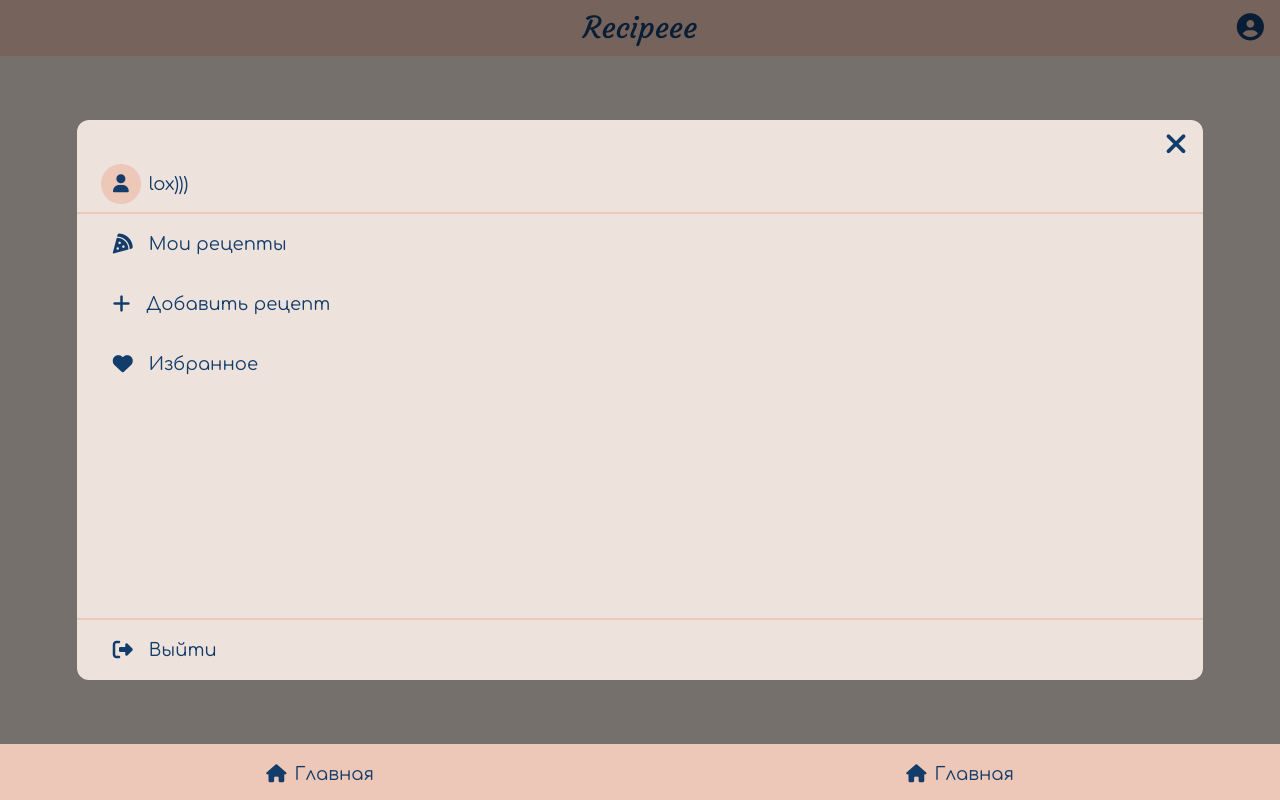
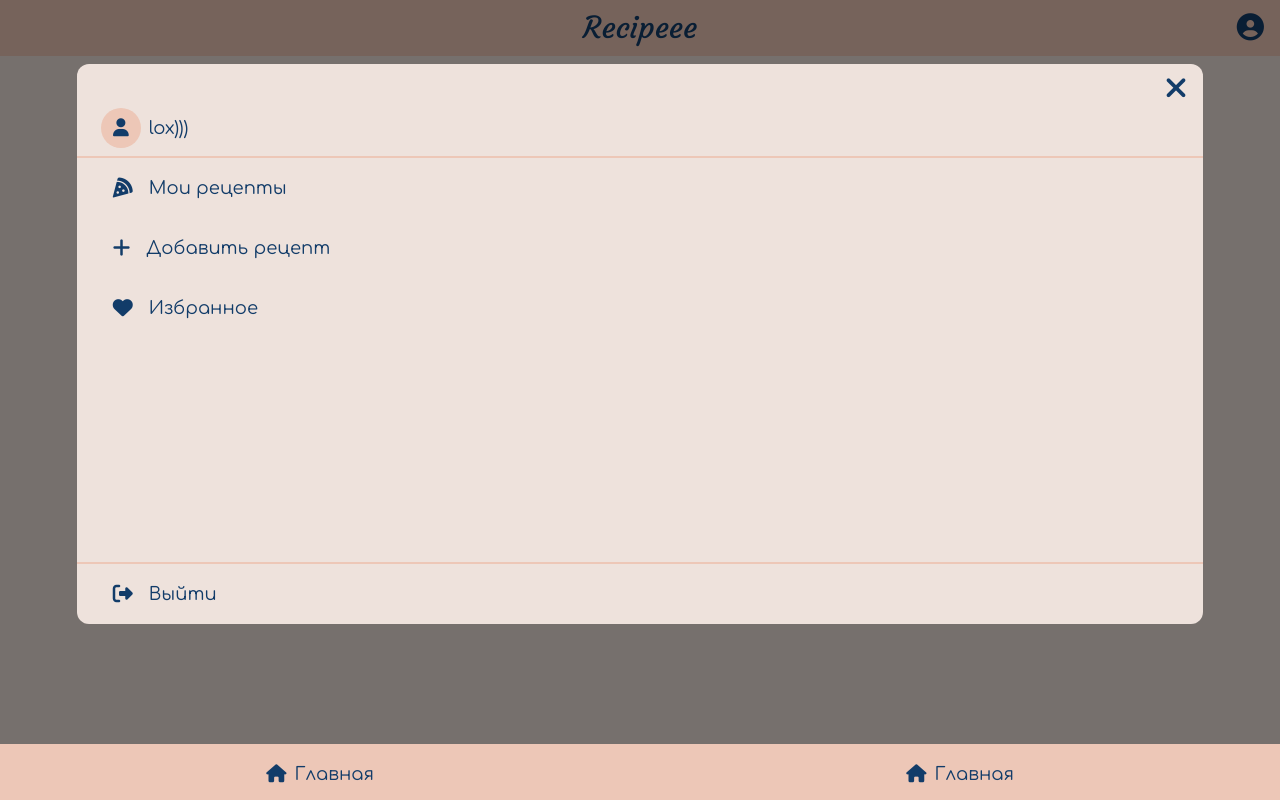
Before and after one commit to probaty/recipeee, a Next.js app: page / in a window 1280 px wide. Both pictures are taken after a click on the button 1250 px from the left and 27 px from the top of the page. Built offline with nearby package versions, Linux system fonts and the light colour scheme.

Commit message:
fix menu position

```diff
--- a/components/Menu/Menu.module.css
+++ b/components/Menu/Menu.module.css
@@ -2,7 +2,7 @@
   .menu {
     @apply bg-white rounded-xl mx-auto absolute;
     width: 88vw;
-    top: 15vh;
+    top: 4rem;
     right: 6vw;
     min-height: 70vh;
     font-family: "Comfortaa", sans-serif;
--- a/components/Menu/Menu.tsx
+++ b/components/Menu/Menu.tsx
@@ -1,6 +1,6 @@
 import styles from "./Menu.module.css";
 import cn from "classnames";
-import { MenuButton } from "../Header/MenuButton/MenuButton";
+import { MenuButton } from "../MenuButton/MenuButton";
 
 interface MenuProps {
   userName: string;
```
Also changed, not shown: components/MenuButton/MenuButton.module.css (renamed from components/Header/MenuButton/MenuButton.module.css), components/MenuButton/MenuButton.tsx (renamed from components/Header/MenuButton/MenuButton.tsx).
